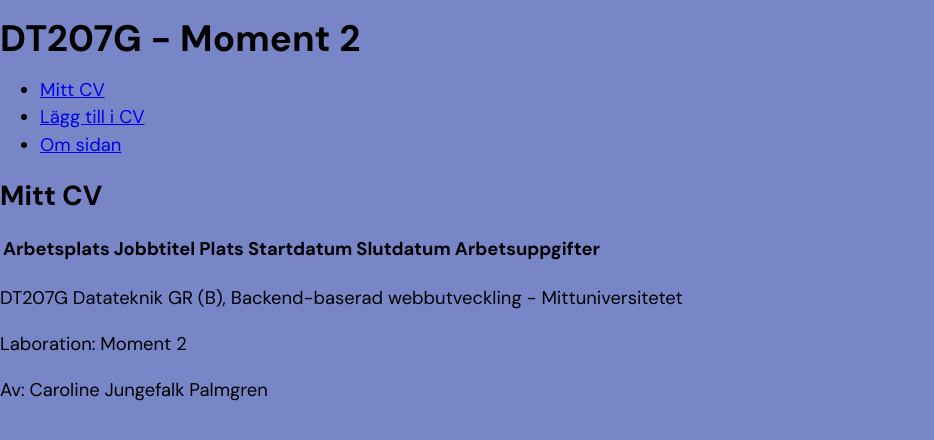
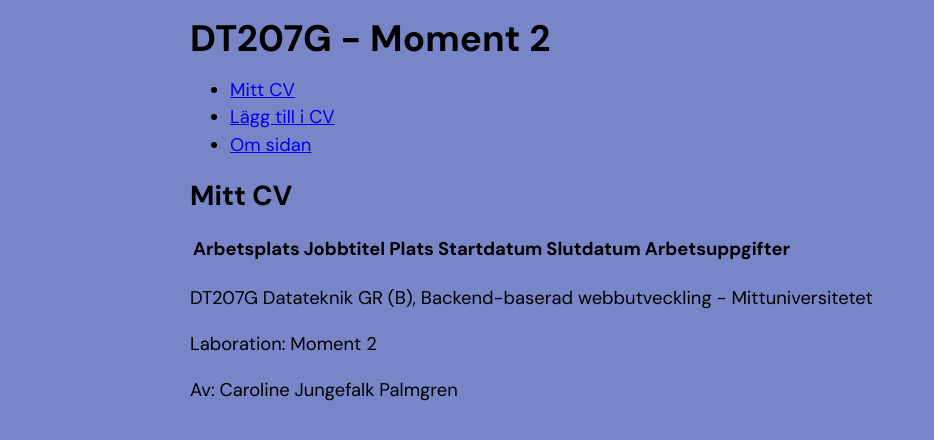
Before and after one commit to Jungefalk/dt207g-moment2.2, a website built with Parcel: page src/index.html in a window 1280 px wide. Shown: the whole page, without its empty margins (0-934 px from the left). Built offline with nearby package versions, Linux system fonts and the light colour scheme.

Commit message:
vidd och margin på container

```diff
--- a/src/css/styles.css
+++ b/src/css/styles.css
@@ -11,3 +11,8 @@ body{
     font-size: 1.15em;
     background-color: #7886C7;
 }
+
+.container{
+    max-width: 900px;
+    margin: 0 auto;
+}
```
